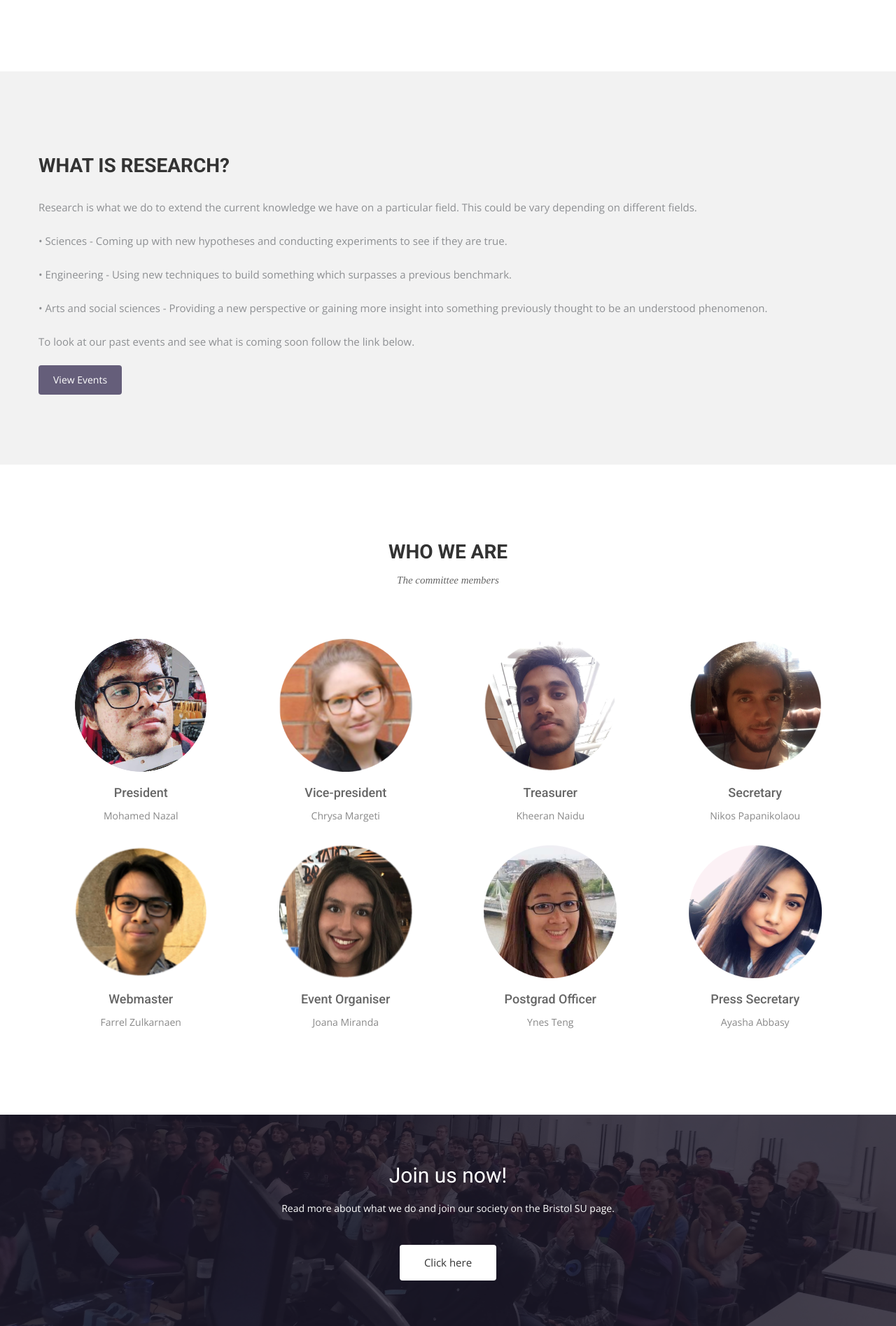
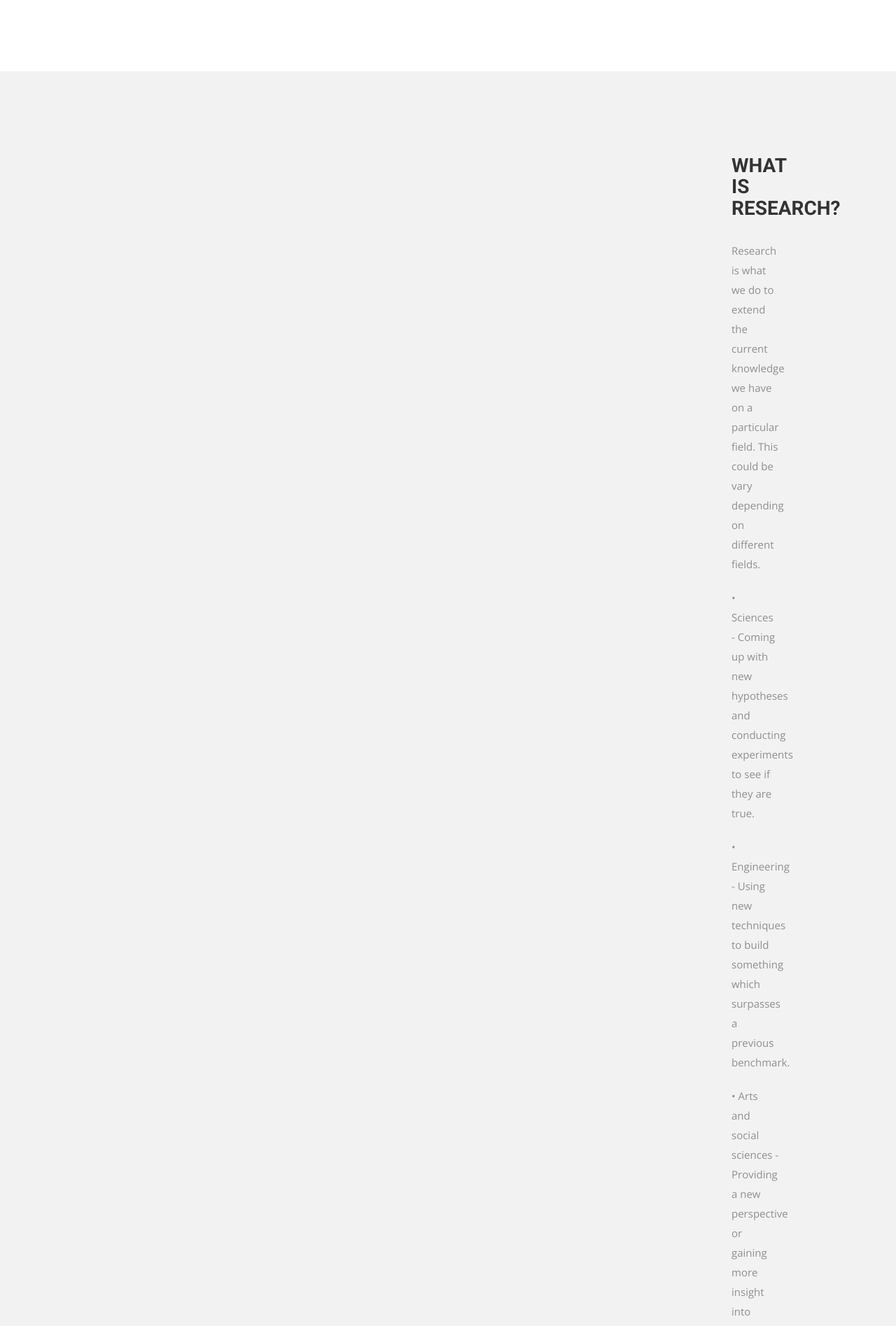
Before and after one commit to bristolresearchsoc/bristolresearchsoc.github.io, a Jekyll site: the page built from index.html, in a window 1280 px wide. Shown: the part 1249-3144 px from the top of the page at 70% size. Built offline with Jekyll 4.4.1, drawn with Linux system fonts in a browser that asks for light colours; nearby versions of some CDN libraries; some web fonts are replaced.

```diff
--- a/css/responsive.css
+++ b/css/responsive.css
@@ -12,7 +12,7 @@
 -----------------------------------------------------------------
 cols    1     2      3      4      5      6      7      8
 px      68    160    252    344    436    528    620    712    */
-@media only screen and (min-width: 500px) and (max-width: 991px) {
+@media only screen and (min-width: 768px) and (max-width: 991px) {
   /*---------------------------------------------
 					Index Start
 -----------------------------------------------*/
@@ -158,7 +158,7 @@
 ---------------------------------------------
 cols    1     2      3
 px      68    160    252    */
-@media only screen and (max-width: 500px) {
+@media only screen and (max-width: 767px) {
   /*---------------------------------------------
 					Index Start
 -----------------------------------------------*/
--- a/index.html
+++ b/index.html
@@ -52,7 +52,8 @@
 <section id="feature">
 <div class="container">
   <div class="row">
-    <!-- <div class="col-md-0 col-md-offset-0"> -->
+    <!-- <div class="col-md-6 col-md-offset-7"> ORIGINAL ONE !!!!! -->
+    <div class="col-md-1 col-md-offset-10">
       <h2>WHAT IS RESEARCH?</h2>
       <p>Research is what we do to extend the current knowledge we have on a particular field. This could be vary depending on different fields.</p>
       <p>• Sciences - Coming up with new hypotheses and conducting experiments to see if they are true.</p>
@@ -61,7 +62,7 @@
 	  <p>To look at our past events and see what is coming soon follow the link below.</p>
 
 	  <a href="{{ site.baseurl }}/events" class="btn btn-view-works">View Events</a>
-    <!-- </div> -->
+    </div>
   </div>
 </div>
 </section>
```
